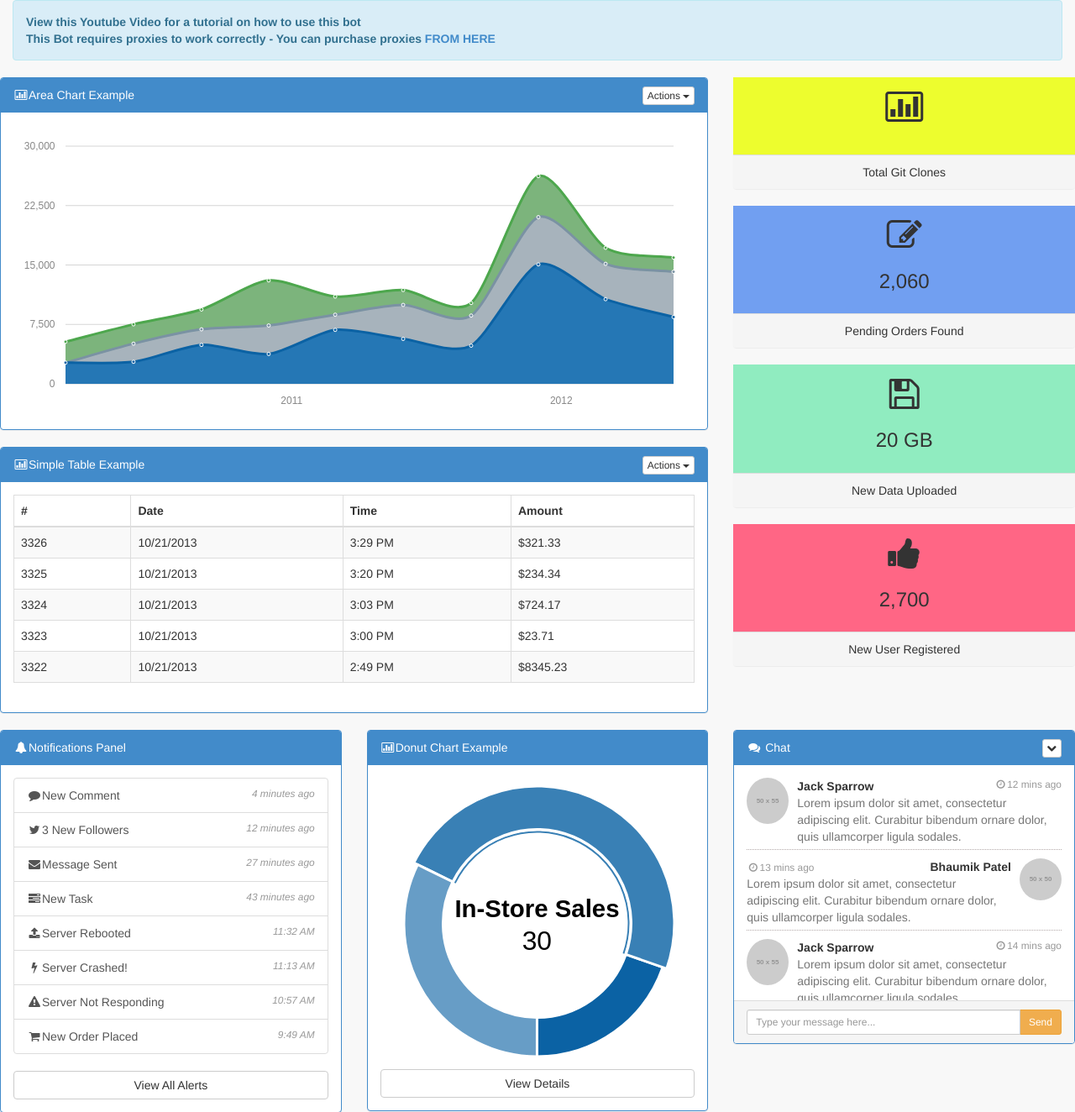
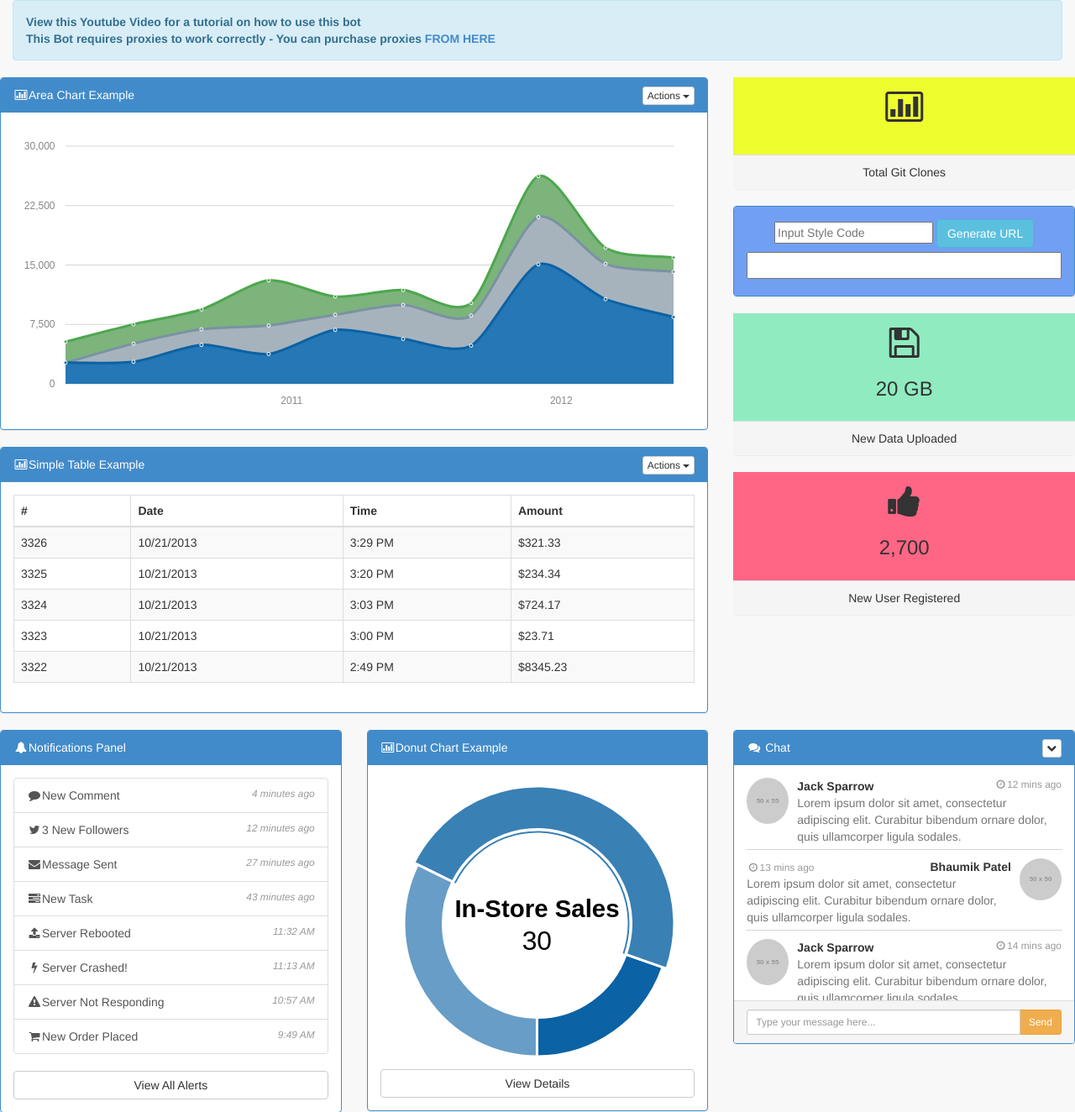
Before and after one commit to theriley106/SneakerBotTutorials, a Flask app: page / in a window 1280 px wide. Shown: the top 1324 px of the page at 84% size. Run offline with Flask 2, Linux system fonts and the light colour scheme; grey boxes labelled with a size stand in for pictures from a placeholder-image service; some libraries are stand-ins or nearby versions.

Commit message:
Added style code generator to web app

```diff
--- a/templates/index.html
+++ b/templates/index.html
@@ -61,6 +61,7 @@
 
                         <div class="panel-body">
                             <div id="morris-area-chart"></div>
+
                         </div>
 
                     </div>
@@ -162,14 +163,9 @@
                             </span>
                         </div>
                     </div>
-                    <div class="panel panel-primary text-center no-boder">
+                    <div class="panel panel-primary text-center rounded">
                         <div class="panel-body blue">
-                            <i class="fa fa-pencil-square-o fa-3x"></i>
-                            <h3>2,060 </h3>
-                        </div>
-                        <div class="panel-footer">
-                            <span class="panel-eyecandy-title">Pending Orders Found
-                            </span>
+                            {% include 'urlGen.html' %}
                         </div>
                     </div>
                     <div class="panel panel-primary text-center no-boder">
--- /dev/null
+++ b/templates/urlGen.html
@@ -0,0 +1,17 @@
+<form id="form1" name="form1" method="post">
+    <input type="text" name="txtJob" id="txtJob" placeholder="Input Style Code" value="">
+
+        <input type="button" class="btn btn-info" name="set_Value" id="set_Value" value="Generate URL" onclick="setValue()" />
+    </p>
+    <p>
+        <input type="text" name="urlGen" id="urlGen" style="width:100%;padding:4px;margin:-5px"/>
+    </p>
+</form>
+<script type="text/javascript">
+
+    function setValue() {
+        var jobValue = document.getElementsByName('txtJob')[0].value;
+        document.getElementsByName('txtJob')[0].value = '';
+        document.getElementById('urlGen').value = 'http://www.adidas.com/us/' + jobValue;
+    }
+</script>
```
Also changed, not shown: templates/text.html (added, +25 -0 lines).
